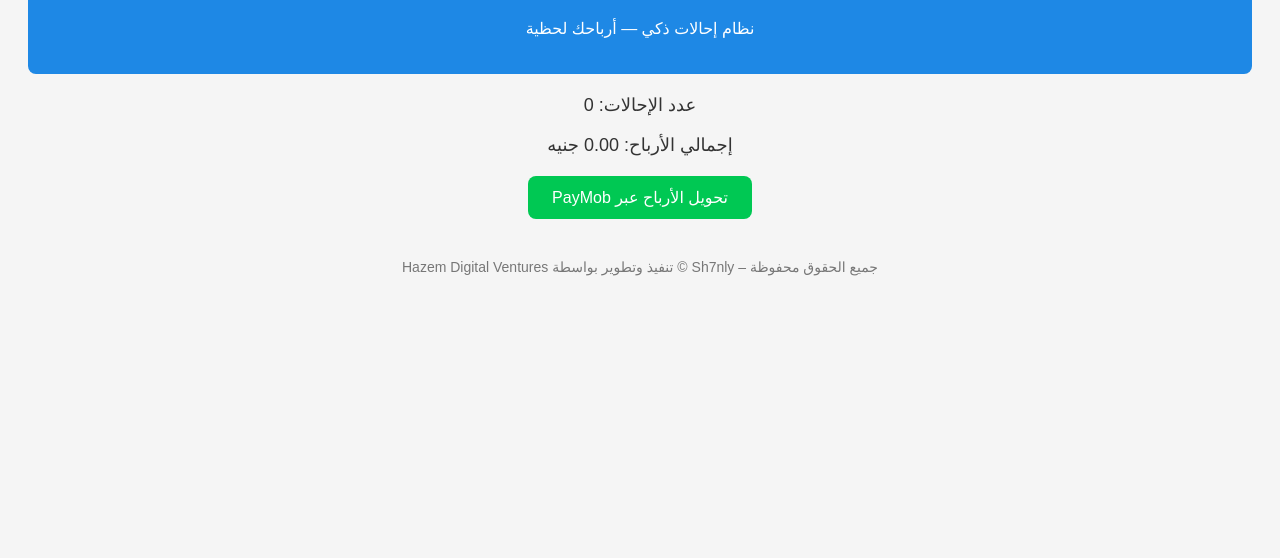
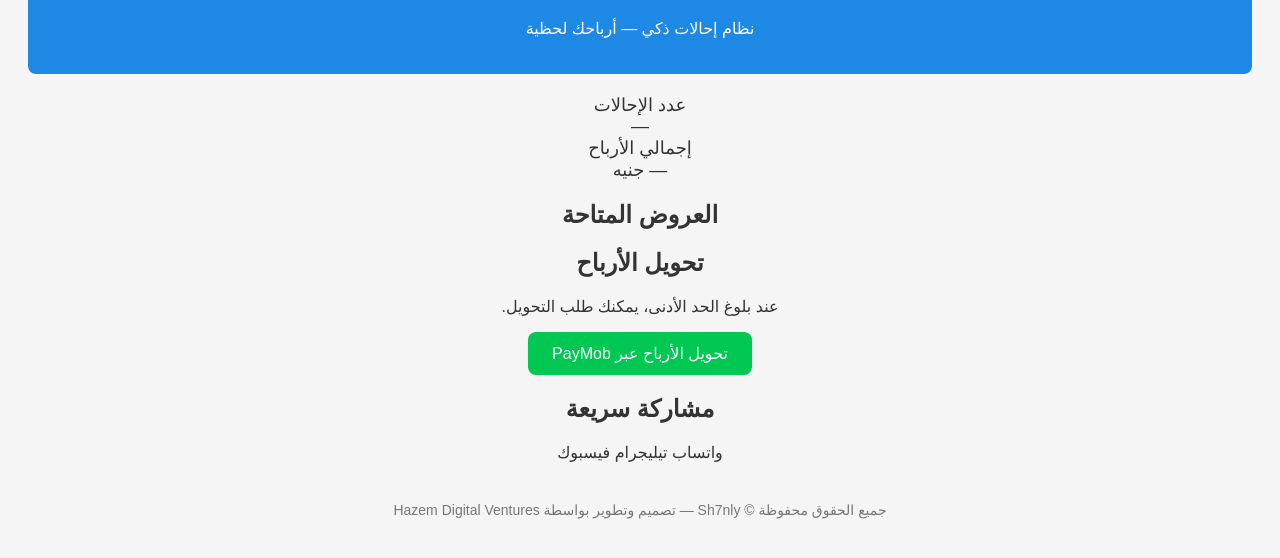
Before and after one commit to hazemabocef88-spec/sh7nly, a plain HTML site: page index.html in a window 1280 px wide. Shown: the part 110-668 px from the top of the page. Drawn offline with Linux system fonts and the light colour scheme.

Commit message:
Update index.html

```diff
--- a/index.html
+++ b/index.html
@@ -1,29 +1,53 @@
 <!DOCTYPE html>
 <html lang="ar" dir="rtl">
 <head>
-  <meta charset="UTF-8" />
-  <meta name="viewport" content="width=device-width, initial-scale=1.0" />
+  <meta charset="utf-8" />
+  <meta name="viewport" content="width=device-width,initial-scale=1" />
   <title>لوحة تحكم Sh7nly</title>
-  <link rel="stylesheet" href="style.css" />
+  <link rel="stylesheet" href="/style.css" />
 </head>
 <body>
-  <header>
+  <header class="hero">
     <h1>لوحة تحكم Sh7nly</h1>
     <p>نظام إحالات ذكي — أرباحك لحظية</p>
   </header>
 
-  <section class="stats">
-    <p>عدد الإحالات: <span id="referralCount">0</span></p>
-    <p>إجمالي الأرباح: <span id="earnings">0.00</span> جنيه</p>
+  <section class="grid stats">
+    <div class="card">
+      <div class="label">عدد الإحالات</div>
+      <div class="value" id="referralCount">—</div>
+    </div>
+    <div class="card">
+      <div class="label">إجمالي الأرباح</div>
+      <div class="value"><span id="earnings">—</span> جنيه</div>
+    </div>
   </section>
 
-  <button id="paymobBtn">تحويل الأرباح عبر PayMob</button>
-  <p id="status"></p>
+  <section class="card">
+    <h2>العروض المتاحة</h2>
+    <ul id="offers" class="offers"></ul>
+  </section>
 
-  <footer>
-    <p>جميع الحقوق محفوظة – Sh7nly © تنفيذ وتطوير بواسطة Hazem Digital Ventures</p>
+  <section class="card">
+    <h2>تحويل الأرباح</h2>
+    <p class="muted">عند بلوغ الحد الأدنى، يمكنك طلب التحويل.</p>
+    <button id="payoutBtn" class="btn primary">تحويل الأرباح عبر PayMob</button>
+    <div id="payoutStatus" class="status"></div>
+  </section>
+
+  <section class="card share">
+    <h2>مشاركة سريعة</h2>
+    <div class="share-row">
+      <a id="shareWhatsapp" class="btn">واتساب</a>
+      <a id="shareTelegram" class="btn">تيليجرام</a>
+      <a id="shareFacebook" class="btn">فيسبوك</a>
+    </div>
+  </section>
+
+  <footer class="footer">
+    جميع الحقوق محفوظة © Sh7nly — تصميم وتطوير بواسطة Hazem Digital Ventures
   </footer>
 
-  <script src="dashboard.js"></script>
+  <script src="/app.js"></script>
 </body>
 </html>
```
